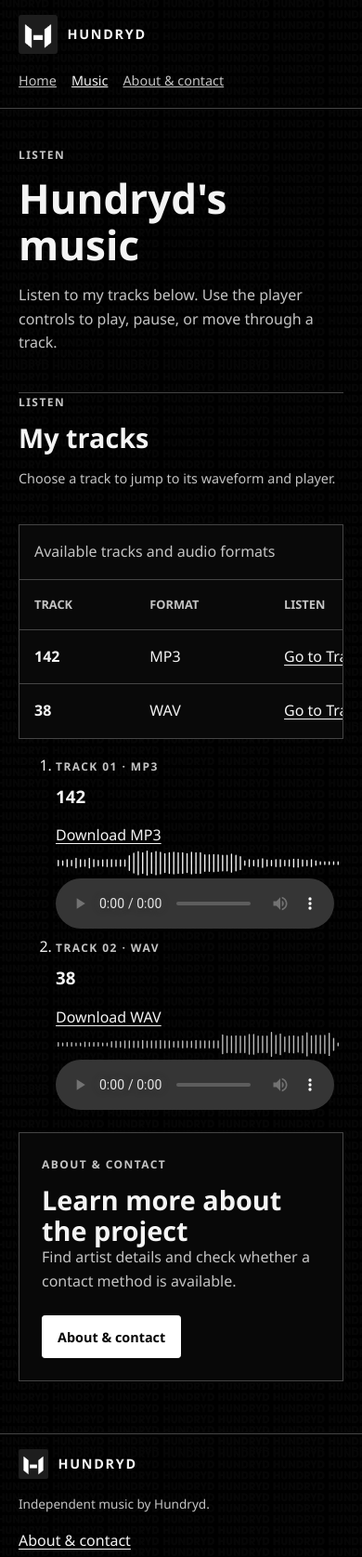
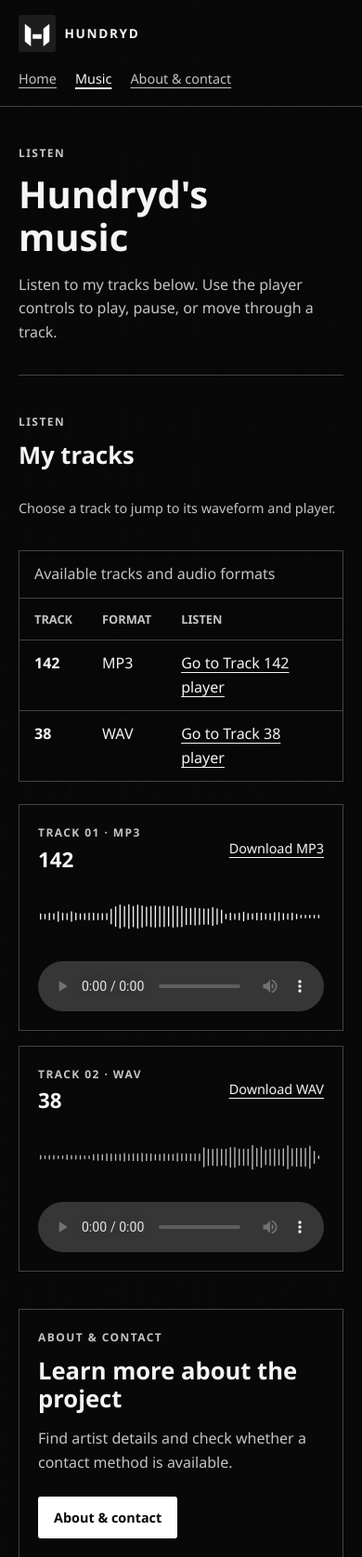
Before and after one commit to Hundryd/GIT337-Module7-Capstone-Documentation-Starter, a plain HTML site: page music.html in a window 390 px wide. Shown: the top 1675 px of the page at 93% size. Drawn offline with Linux system fonts and the light colour scheme; files whose address does not match are found by name.

Commit message:
ok add the big css file D:, may need to clean it up in a sec

```diff
--- a/styles.css
+++ b/styles.css
@@ -1,41 +1,52 @@
 :root {
     color-scheme: dark;
     font: 1rem/1.6 "Segoe UI", Arial, sans-serif;
-    color: #f4f4f4;
+    color: #f5f5f5;
     background: #080808;
     --bg: #080808;
-    --panel: #141414;
-    --text: #f4f4f4;
+    --panel: #111;
+    --text: #f5f5f5;
     --muted: #c4c4c4;
-    --line: #454545;
-    --width: 72rem;
-    --gutter: clamp(1.25rem, 5vw, 4.5rem);
+    --line: #444;
+    --width: 70rem;
+    --gutter: clamp(1.25rem, 5vw, 3.5rem);
 }
 
-* { box-sizing: border-box; }
-
-html {
-    min-width: 20rem;
-    scroll-behavior: smooth;
+* {
+    box-sizing: border-box;
 }
 
 body {
     min-height: 100vh;
     margin: 0;
-    background: linear-gradient(rgb(0 0 0 / 48%), rgb(0 0 0 / 48%)),
-        url("Hundryd%20Background%20no%20Picture.jpg") center top / 100% auto repeat-y,
+    background:
+        linear-gradient(rgb(8 8 8 / 90%), rgb(8 8 8 / 94%)),
+        url("assets/Hundryd%20Background%20no%20Picture.jpg") center top / cover no-repeat,
         var(--bg);
 }
 
-img { display: block; max-width: 100%; height: auto; }
-a { color: inherit; }
+img {
+    display: block;
+    max-width: 100%;
+    height: auto;
+}
+
+a {
+    color: inherit;
+}
+
+h1,
+h2,
+h3 {
+    line-height: 1.15;
+}
 
 a:focus-visible,
 button:focus-visible,
 input:focus-visible,
 select:focus-visible,
 textarea:focus-visible,
-.table-scroll:focus-visible {
+audio:focus-visible {
     outline: 2px solid #fff;
     outline-offset: 3px;
 }
@@ -51,15 +62,16 @@ textarea:focus-visible,
     background: #fff;
 }
 
-.skip-link:focus { transform: translateY(0); }
+.skip-link:focus {
+    transform: translateY(0);
+}
 
 .site-header,
 .site-footer,
 .content-grid,
 .page-main,
-.intro-band,
 .latest-section {
-    max-width: var(--width);
+    width: min(100%, var(--width));
     margin-inline: auto;
     padding-inline: var(--gutter);
 }
@@ -69,53 +81,81 @@ textarea:focus-visible,
     display: flex;
     align-items: center;
     justify-content: space-between;
+    flex-wrap: wrap;
     gap: 1rem;
     padding-block: 1rem;
 }
 
-.site-header { border-bottom: 1px solid var(--line); }
-.site-footer { min-height: 5rem; border-top: 1px solid var(--line); }
-.site-footer > p { margin: 0; color: var(--muted); font-size: .85rem; }
+.site-header {
+    border-bottom: 1px solid var(--line);
+}
+
+.site-footer {
+    min-height: 5rem;
+    border-top: 1px solid var(--line);
+}
+
+.site-footer>p {
+    margin: 0;
+    color: var(--muted);
+    font-size: .85rem;
+}
 
 .brand {
     display: inline-flex;
     align-items: center;
-    gap: .65rem;
-    color: var(--text);
-    font-size: .9rem;
+    gap: .6rem;
+    font-size: .85rem;
     font-weight: 700;
     letter-spacing: .12em;
     text-decoration: none;
 }
 
+.brand img {
+    width: 2.5rem;
+}
+
+.brand-footer img {
+    width: 2rem;
+}
+
 .nav-list {
     display: flex;
     flex-wrap: wrap;
-    gap: 1.25rem;
+    gap: .5rem 1.25rem;
     margin: 0;
     padding: 0;
     list-style: none;
 }
 
-.nav-list a { color: var(--muted); font-size: .9rem; }
+.nav-list a {
+    color: var(--muted);
+    font-size: .9rem;
+    text-underline-offset: .3em;
+}
+
 .nav-list a:hover,
-.nav-list a[aria-current="page"] { color: var(--text); }
+.nav-list a[aria-current="page"] {
+    color: var(--text);
+}
+
+.nav-list a[aria-current="page"] {
+    text-decoration-thickness: 2px;
+}
 
 .content-grid,
-.page-main { padding-block: 3.5rem 5rem; }
+.page-main {
+    padding-block: clamp(2.5rem, 7vw, 5rem);
+}
 
 .hero {
     display: grid;
-    grid-template-columns: 1fr .85fr;
+    grid-template-columns: minmax(0, 1fr);
     align-items: center;
-    gap: 3rem;
+    gap: 2.5rem;
 }
 
-h1, h2, h3, p { margin-block-start: 0; }
-h1, h2, h3 { line-height: 1.15; }
-
-.eyebrow,
-.card-kicker {
+.eyebrow {
     margin: 0 0 .75rem;
     color: var(--muted);
     font-size: .75rem;
@@ -127,23 +167,24 @@ h1, h2, h3 { line-height: 1.15; }
 .hero h1,
 .page-heading h1 {
     max-width: 14ch;
-    margin-block-end: 1rem;
-    font-size: clamp(2.75rem, 7vw, 5rem);
+    margin: 0 0 1rem;
+    font-size: clamp(2.5rem, 7vw, 4.75rem);
 }
 
 .hero-intro,
-.page-heading > p:last-child,
-.intro-band > p,
-.feature-card p:last-child,
-.callout p:last-child,
-.about-grid p:not(.eyebrow),
-.contact-intro p:last-child { color: var(--muted); }
+.page-heading>p:last-child,
+.feature-card p,
+.about-copy p:not(.eyebrow),
+.contact-intro p:last-child {
+    color: var(--muted);
+}
 
 .hero-intro,
-.page-heading > p:last-child { max-width: 38rem; }
+.page-heading>p:last-child {
+    max-width: 38rem;
+}
 
-.button-row,
-.section-heading {
+.button-row {
     display: flex;
     flex-wrap: wrap;
     align-items: center;
@@ -152,12 +193,12 @@ h1, h2, h3 { line-height: 1.15; }
 
 .button {
     display: inline-flex;
-    min-height: 2.8rem;
+    min-height: 2.75rem;
     align-items: center;
     justify-content: center;
-    padding: .65rem 1rem;
+    padding: .6rem 1rem;
     border: 1px solid #fff;
-    border-radius: .2rem;
+    border-radius: .15rem;
     font: inherit;
     font-size: .9rem;
     font-weight: 700;
@@ -165,131 +206,264 @@ h1, h2, h3 { line-height: 1.15; }
     cursor: pointer;
 }
 
-.button-primary { color: var(--bg); background: #fff; }
-.button-primary:hover { background: #ddd; }
-.text-link { color: var(--text); text-underline-offset: .2em; }
-
-.cover-figure { width: min(100%, 32rem); margin: 0 auto; }
-.cover-figure img { width: 100%; border: 1px solid var(--line); }
-.cover-figure figcaption {
-    display: flex;
-    flex-wrap: wrap;
-    justify-content: space-between;
-    gap: .5rem 1rem;
-    margin-block-start: .75rem;
-    color: var(--muted);
-    font-size: .75rem;
+.button-primary {
+    color: var(--bg);
+    background: #fff;
 }
 
-.intro-band {
-    display: grid;
-    grid-template-columns: 1fr .8fr;
-    align-items: end;
-    gap: 2rem;
-    padding-block: 3.5rem;
-    border-block: 1px solid var(--line);
+.button-primary:hover {
+    background: #ddd;
 }
 
-.intro-band h2,
-.section-heading h2,
-.callout h2,
-.about-grid h2,
-.contact-intro h2 {
-    margin-block-end: 0;
-    font-size: clamp(1.8rem, 4vw, 2.8rem);
+.text-link {
+    text-underline-offset: .25em;
 }
 
-.latest-section,
-.release-section { padding-block: 3.5rem; }
-.section-heading { justify-content: space-between; margin-block-end: 1.5rem; }
-.section-note,
-.table-note { color: var(--muted); font-size: .9rem; }
+.cover-figure {
+    width: min(72vw, 20rem);
+    margin: 0 auto;
+}
 
-.feature-card,
+.cover-figure img {
+    border: 1px solid var(--line);
+}
+
+.cover-figure figcaption {
+    margin-top: .65rem;
+    color: var(--muted);
+    font-size: .8rem;
+}
+
+.latest-section {
+    padding-block: 0 4rem;
+}
+
+.section-heading {
+    margin-bottom: 1.25rem;
+}
+
+.section-heading h2,
+.page-heading h2,
+.about-copy h2,
+.contact-intro h2,
+.feature-card h3 {
+    margin: 0;
+    font-size: clamp(1.6rem, 4vw, 2.4rem);
+}
+
+.feature-card {
+    display: flex;
+    align-items: flex-start;
+    justify-content: space-between;
+    flex-wrap: wrap;
+    gap: 1.25rem;
+    padding: clamp(1.25rem, 4vw, 2rem);
+    border: 1px solid var(--line);
+    background: rgb(8 8 8 / 88%);
+}
+
+.feature-card>div {
+    max-width: 34rem;
+}
+
+.feature-card h3 {
+    font-size: 1.25rem;
+}
+
+.feature-card p {
+    margin: .5rem 0 0;
+}
+
+.page-heading {
+    max-width: 58rem;
+    padding-bottom: 2rem;
+    border-bottom: 1px solid var(--line);
+}
+
+.page-heading>p:last-child {
+    margin-bottom: 0;
+}
+
+.section-heading {
+    display: flex;
+    align-items: end;
+    justify-content: space-between;
+    flex-wrap: wrap;
+    gap: 1rem;
+}
+
+.section-note {
+    color: var(--muted);
+    font-size: .9rem;
+}
+
+.tracks-section {
+    padding-block: 2.5rem;
+}
+
+.tracks-section>.section-heading {
+    margin-bottom: 1.25rem;
+}
+
+.table-scroll {
+    overflow-x: auto;
+    margin-bottom: 1.5rem;
+    border: 1px solid var(--line);
+    background: rgb(8 8 8 / 94%);
+}
+
+.release-table {
+    width: 100%;
+    border-collapse: collapse;
+    text-align: left;
+}
+
+.release-table caption {
+    padding: .75rem 1rem;
+    color: var(--muted);
+    text-align: left;
+}
+
+.release-table th,
+.release-table td {
+    padding: .75rem 1rem;
+    border-top: 1px solid var(--line);
+    vertical-align: top;
+}
+
+.release-table thead th {
+    color: var(--muted);
+    font-size: .8rem;
+    text-transform: uppercase;
+}
+
+.track-list {
+    display: grid;
+    gap: 1rem;
+    margin: 0;
+    padding: 0;
+    list-style: none;
+}
+
+.track-card {
+    padding: clamp(1.25rem, 4vw, 2rem);
+    border: 1px solid var(--line);
+    background: rgb(8 8 8 / 88%);
+}
+
+.track-heading {
+    display: flex;
+    align-items: center;
+    justify-content: space-between;
+    flex-wrap: wrap;
+    gap: .75rem;
+}
+
+.track-heading .eyebrow {
+    margin-bottom: .4rem;
+}
+
+.track-heading h3 {
+    margin: 0;
+    font-size: 1.4rem;
+}
+
+.track-download {
+    font-size: .9rem;
+}
+
+.track-waveform {
+    display: block;
+    width: 100%;
+    height: 3.5rem;
+    margin-block: 1.25rem;
+    color: #f5f5f5;
+}
+
+.track-card audio {
+    display: block;
+    width: 100%;
+}
+
 .callout {
     display: flex;
     align-items: center;
     justify-content: space-between;
+    flex-wrap: wrap;
     gap: 1.5rem;
-    padding: 1.5rem;
+    padding: clamp(1.25rem, 4vw, 2rem);
     border: 1px solid var(--line);
-    background: rgb(10 10 10 / 88%);
+    background: rgb(8 8 8 / 88%);
 }
 
-.feature-number { color: var(--muted); font-size: 2.5rem; font-weight: 700; }
-.feature-card h3 { margin-block-end: .5rem; }
-.feature-card p:last-child,
-.callout p:last-child { margin-block-end: 0; }
-
-.round-link {
-    display: grid;
-    width: 2.75rem;
-    height: 2.75rem;
-    flex: 0 0 auto;
-    place-items: center;
-    border: 1px solid var(--line);
-    border-radius: 50%;
-    text-decoration: none;
+.callout h2 {
+    margin: 0;
+    font-size: clamp(1.6rem, 4vw, 2.4rem);
 }
 
-.page-heading { max-width: 55rem; padding-block-end: 2.5rem; border-bottom: 1px solid var(--line); }
-.page-heading > p:last-child { margin-block-end: 0; }
-
-.table-scroll {
-    overflow-x: auto;
-    border: 1px solid var(--line);
-    background: rgb(10 10 10 / 90%);
-}
-
-.release-table { width: 100%; min-width: 38rem; border-collapse: collapse; text-align: left; }
-.release-table caption { padding: 1rem; color: var(--muted); text-align: left; }
-.release-table th,
-.release-table td { padding: 1rem; border-top: 1px solid var(--line); vertical-align: top; }
-.release-table thead th { color: var(--muted); font-size: .8rem; text-transform: uppercase; }
-
-.release-status {
-    display: inline-block;
-    padding: .15rem .6rem;
-    border: 1px solid var(--line);
-    border-radius: 99rem;
-    color: var(--text);
-    font-size: .8rem;
-}
-
-.muted,
-.table-note { color: var(--muted); }
-.table-note { margin-block: .75rem 0; }
-
-.about-grid,
-.contact-section {
-    display: grid;
-    grid-template-columns: .75fr 1fr;
-    gap: 2.5rem;
-    max-width: 58rem;
-    padding-block: 3.5rem;
-}
-
-.about-grid { border-bottom: 1px solid var(--line); }
-.about-marker {
-    display: grid;
-    width: min(100%, 8rem);
-    aspect-ratio: 1;
-    place-items: center;
-    border: 1px solid var(--line);
-    border-radius: 50%;
+.callout p:last-child {
+    margin-bottom: 0;
     color: var(--muted);
 }
 
-.about-marker span { font-size: 2.5rem; }
-.contact-form { display: grid; gap: 1rem; }
-.form-field { display: grid; gap: .4rem; }
-.form-field label { font-weight: 600; }
+.about-copy,
+.contact-section {
+    max-width: 58rem;
+    padding-block: 2.5rem;
+}
+
+.about-copy {
+    border-bottom: 1px solid var(--line);
+}
+
+.about-copy>div {
+    max-width: 44rem;
+}
+
+.contact-section {
+    display: grid;
+    grid-template-columns: 1fr;
+    gap: 2rem;
+}
+
+.contact-unavailable {
+    padding: clamp(1.25rem, 4vw, 2rem);
+    border: 1px solid var(--line);
+    background: rgb(8 8 8 / 88%);
+}
+
+.contact-unavailable h3 {
+    margin: 0;
+    font-size: 1.2rem;
+}
+
+.contact-unavailable p {
+    color: var(--muted);
+}
+
+.contact-unavailable p:last-child {
+    margin-bottom: 0;
+}
+
+.contact-form {
+    display: grid;
+    gap: 1rem;
+}
+
+.form-field {
+    display: grid;
+    gap: .4rem;
+}
+
+.form-field label {
+    font-weight: 600;
+}
 
 .form-field input,
 .form-field select,
 .form-field textarea {
     width: 100%;
-    min-height: 2.8rem;
+    min-height: 2.75rem;
     padding: .7rem;
     border: 1px solid #666;
     border-radius: .15rem;
@@ -298,29 +472,65 @@ h1, h2, h3 { line-height: 1.15; }
     font: inherit;
 }
 
-.form-field textarea { min-height: 8rem; resize: vertical; }
-.field-hint,
-.form-note { color: var(--muted); font-size: .85rem; }
-.contact-form .button { justify-self: start; }
-
-@media (max-width: 48rem) {
-    .hero,
-    .intro-band,
-    .about-grid,
-    .contact-section { grid-template-columns: 1fr; gap: 1.5rem; }
+.form-field textarea {
+    min-height: 8rem;
+    resize: vertical;
 }
 
-@media (max-width: 36rem) {
-    .site-header,
-    .site-footer { align-items: flex-start; flex-direction: column; }
-    .nav-list { gap: 1rem; }
-    .section-heading,
-    .feature-card,
-    .callout { align-items: flex-start; flex-direction: column; }
-    .content-grid,
-    .page-main { padding-block: 2.5rem 3.5rem; }
+.field-hint,
+.form-note {
+    color: var(--muted);
+    font-size: .85rem;
+}
+
+.contact-form .button {
+    justify-self: start;
+}
+
+@media (min-width: 48rem) {
+    .hero {
+        grid-template-columns: minmax(0, 1fr) minmax(0, .8fr);
+        gap: 3rem;
+    }
+
+    .cover-figure {
+        width: min(100%, 24rem);
+    }
+
+    .contact-section {
+        grid-template-columns: .8fr 1fr;
+        gap: 3rem;
+    }
+}
+
+@media (max-width: 22rem) {
+    .site-header {
+        align-items: flex-start;
+    }
+
+    .site-header nav {
+        width: 100%;
+    }
+
+    .brand {
+        gap: .4rem;
+        letter-spacing: .08em;
+    }
+
+    .brand img {
+        width: 2rem;
+    }
+
+    .button {
+        min-width: 0;
+        max-width: 100%;
+        text-align: center;
+        white-space: normal;
+    }
 }
 
 @media (prefers-reduced-motion: reduce) {
-    html { scroll-behavior: auto; }
+    * {
+        scroll-behavior: auto !important;
+    }
 }
```
